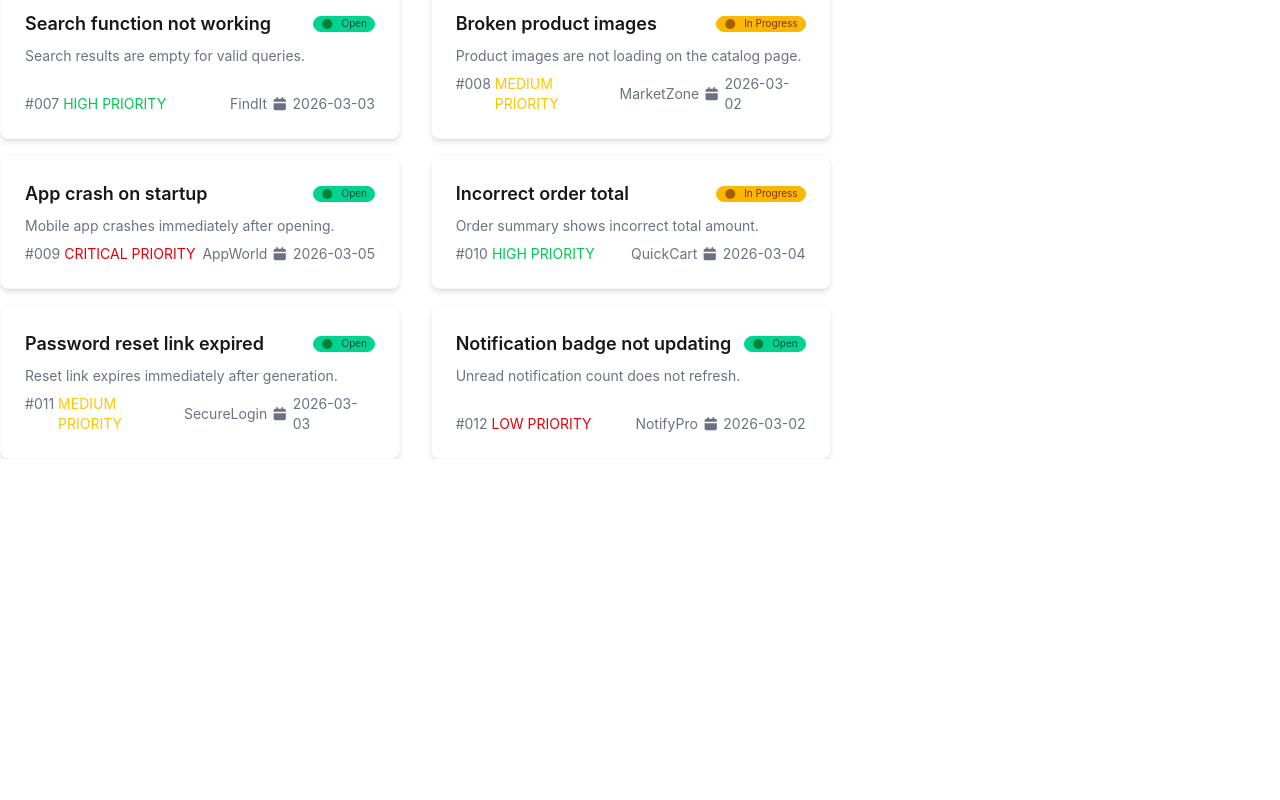
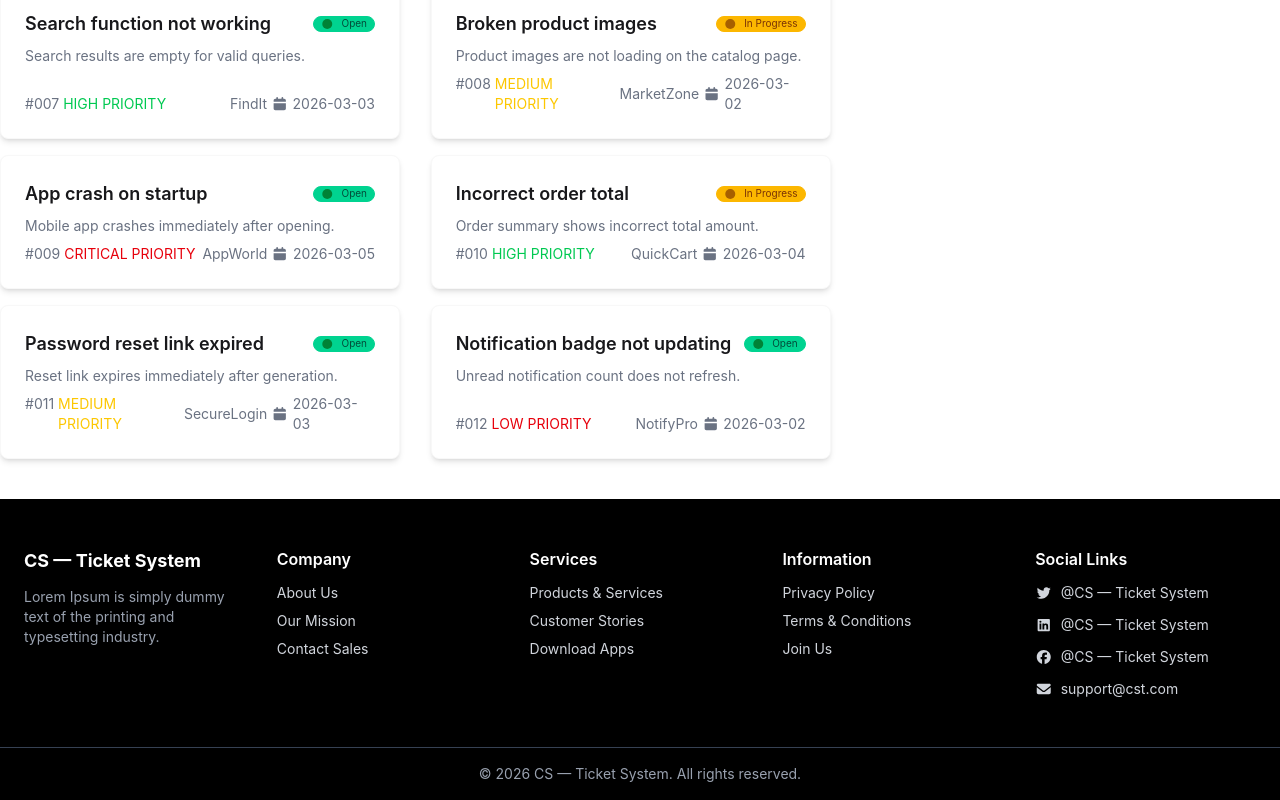
Before and after one commit to chumkimodak20031994/railwaya_customer_support, a React (Vite) app: page / in a window 1280 px wide. Shown: the part 813-1613 px from the top of the page. Before the commit the page ends 1272 px from the top, so only its background shows below. Built offline with nearby package versions, Linux system fonts and the light colour scheme.

Commit message:
card dection done

```diff
--- a/src/App.jsx
+++ b/src/App.jsx
@@ -5,6 +5,7 @@ import Navbar from "./components/navbar/Navbar";
 import TicketCard from "./components/ticketCards/TicketCard";
 import TaskStatus from "./components/taskStatus/TaskStatus";
 import Banner from "./components/statusbar/Banner";
+import Footer from "./components/footer/Footer";
 
 function App() {
   const [tickets, setTickets] = useState([]);
@@ -77,6 +78,7 @@ function App() {
           />
         </div>
       </div>
+      <Footer />
     </>
   );
 }
--- /dev/null
+++ b/src/components/footer/Footer.jsx
@@ -0,0 +1,85 @@
+import React from "react";
+import { FontAwesomeIcon } from "@fortawesome/react-fontawesome";
+import {
+  faTwitter,
+  faLinkedin,
+  faFacebook,
+} from "@fortawesome/free-brands-svg-icons";
+import { faEnvelope } from "@fortawesome/free-solid-svg-icons";
+
+const Footer = () => {
+  return (
+    <footer className="bg-black text-gray-300 mt-10">
+      <div className="container mx-auto px-6 py-12 grid md:grid-cols-5 gap-8">
+        <div>
+          <h2 className="text-white text-lg font-bold mb-3">
+            CS — Ticket System
+          </h2>
+          <p className="text-sm text-gray-400">
+            Lorem Ipsum is simply dummy text of the printing and typesetting
+            industry.
+          </p>
+        </div>
+
+        <div>
+          <h3 className="text-white font-semibold mb-3">Company</h3>
+          <ul className="space-y-2 text-sm">
+            <li>About Us</li>
+            <li>Our Mission</li>
+            <li>Contact Sales</li>
+          </ul>
+        </div>
+
+        <div>
+          <h3 className="text-white font-semibold mb-3">Services</h3>
+          <ul className="space-y-2 text-sm">
+            <li>Products & Services</li>
+            <li>Customer Stories</li>
+            <li>Download Apps</li>
+          </ul>
+        </div>
+
+        <div>
+          <h3 className="text-white font-semibold mb-3">Information</h3>
+          <ul className="space-y-2 text-sm">
+            <li>Privacy Policy</li>
+            <li>Terms & Conditions</li>
+            <li>Join Us</li>
+          </ul>
+        </div>
+
+        <div>
+          <h3 className="text-white font-semibold mb-3">Social Links</h3>
+
+          <div className="space-y-3 text-sm">
+            <p className="flex items-center gap-2">
+              <FontAwesomeIcon icon={faTwitter} />
+              @CS — Ticket System
+            </p>
+
+            <p className="flex items-center gap-2">
+              <FontAwesomeIcon icon={faLinkedin} />
+              @CS — Ticket System
+            </p>
+
+            <p className="flex items-center gap-2">
+              <FontAwesomeIcon icon={faFacebook} />
+              @CS — Ticket System
+            </p>
+
+            <p className="flex items-center gap-2">
+              <FontAwesomeIcon icon={faEnvelope} />
+              support@cst.com
+            </p>
+          </div>
+        </div>
+      </div>
+
+      <div className="border-t border-gray-700 text-center py-4 text-sm text-gray-400">
+        © 2026 CS — Ticket System. All rights reserved.
+      </div>
+    </footer>
+  );
+};
+
+export default Footer;
```
